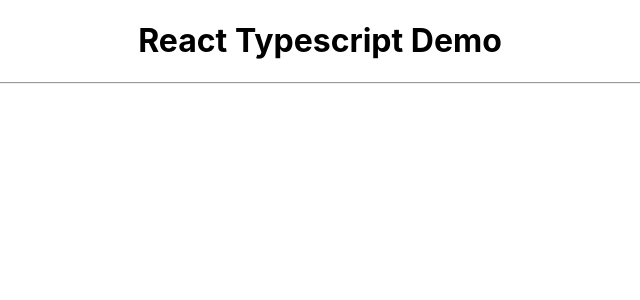
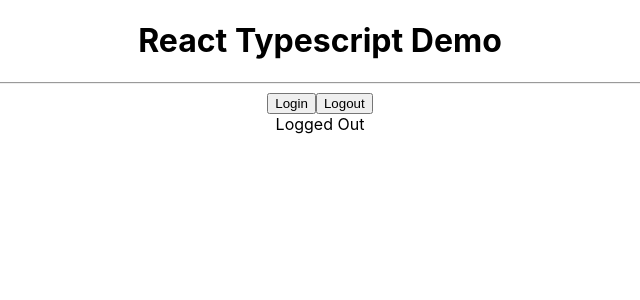
Before and after one commit to 4nth0ny1/react-typescript, a React (Create React App) app: page / in a window 1280 px wide. Shown: the top 300 px of the page, without its empty margins (320-960 px from the left). Built offline with nearby package versions, Linux system fonts and the light colour scheme.

Commit message:
added state component tsx LoggedIn

```diff
--- a/src/App.tsx
+++ b/src/App.tsx
@@ -1,11 +1,13 @@
 import React from "react";
 import "./App.css";
+import { LoggedIn } from "./components/hooks/LoggedIn";
 
 function App() {
   return (
     <div className="App">
       <h1>React Typescript Demo</h1>
       <hr></hr>
+      <LoggedIn />
     </div>
   );
 }
--- /dev/null
+++ b/src/components/hooks/LoggedIn.tsx
@@ -0,0 +1,21 @@
+import { useState } from "react";
+
+export const LoggedIn = () => {
+  const [isLoggedIn, setIsLoggedIn] = useState(false);
+
+  const handleLogin = () => {
+    setIsLoggedIn(true);
+  };
+
+  const handleLogout = () => {
+    setIsLoggedIn(false);
+  };
+
+  return (
+    <div>
+      <button onClick={handleLogin}>Login</button>
+      <button onClick={handleLogout}>Logout</button>
+      <div>{isLoggedIn ? "User is Logged In" : "Logged Out"}</div>
+    </div>
+  );
+};
```
Also changed, not shown: src/components/props/Button.tsx (renamed from src/components/Button.tsx), src/components/props/Greet.tsx (renamed from src/components/Greet.tsx), src/components/props/Heading.tsx (renamed from src/components/Heading.tsx), src/components/props/Input.tsx (renamed from src/components/Input.tsx), src/components/props/Oscar.tsx (renamed from src/components/Oscar.tsx), src/components/props/Person.tsx (renamed from src/components/Person.tsx), src/components/props/PersonList.tsx (renamed from src/components/PersonList.tsx), src/components/props/Status.tsx (renamed from src/components/Status.tsx).
